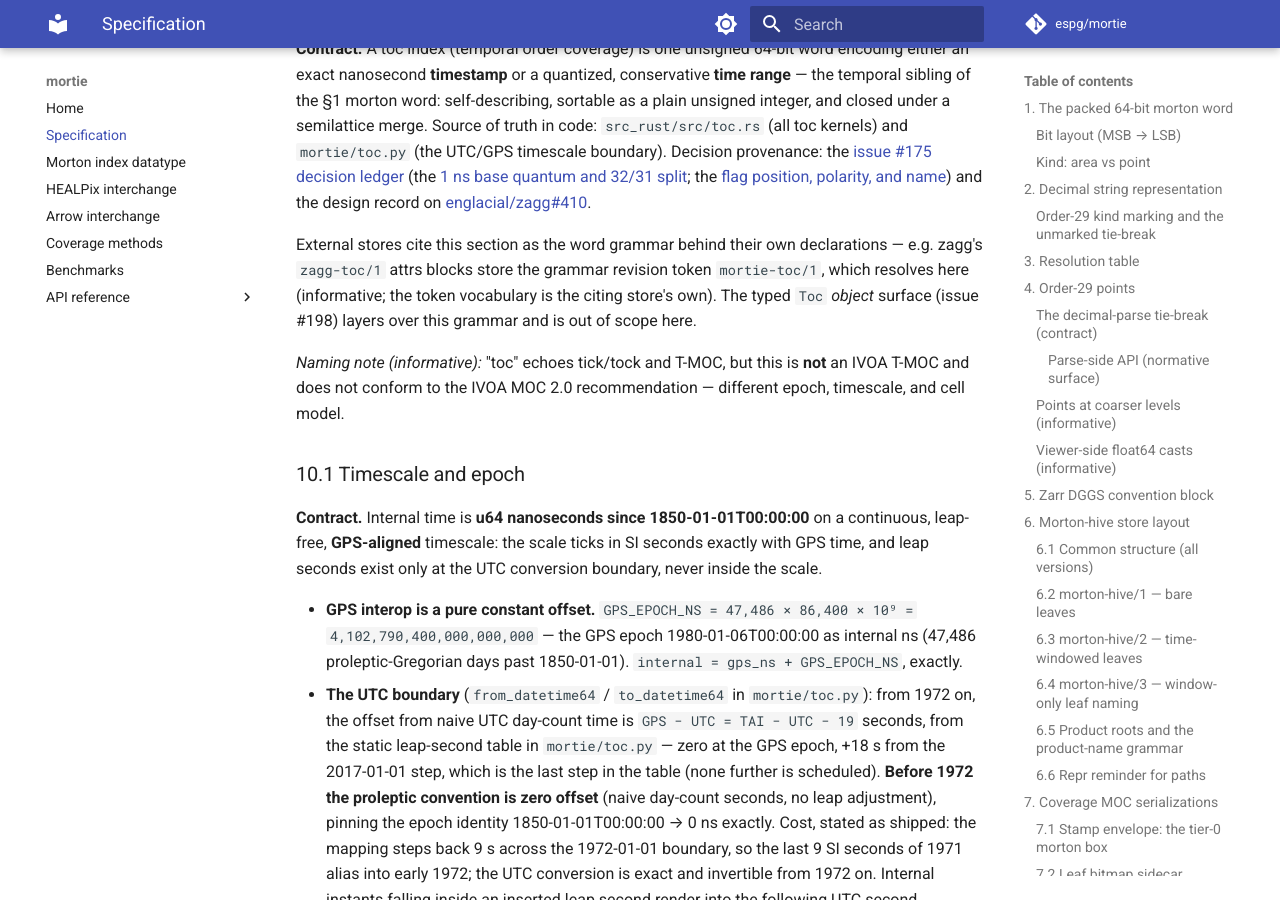
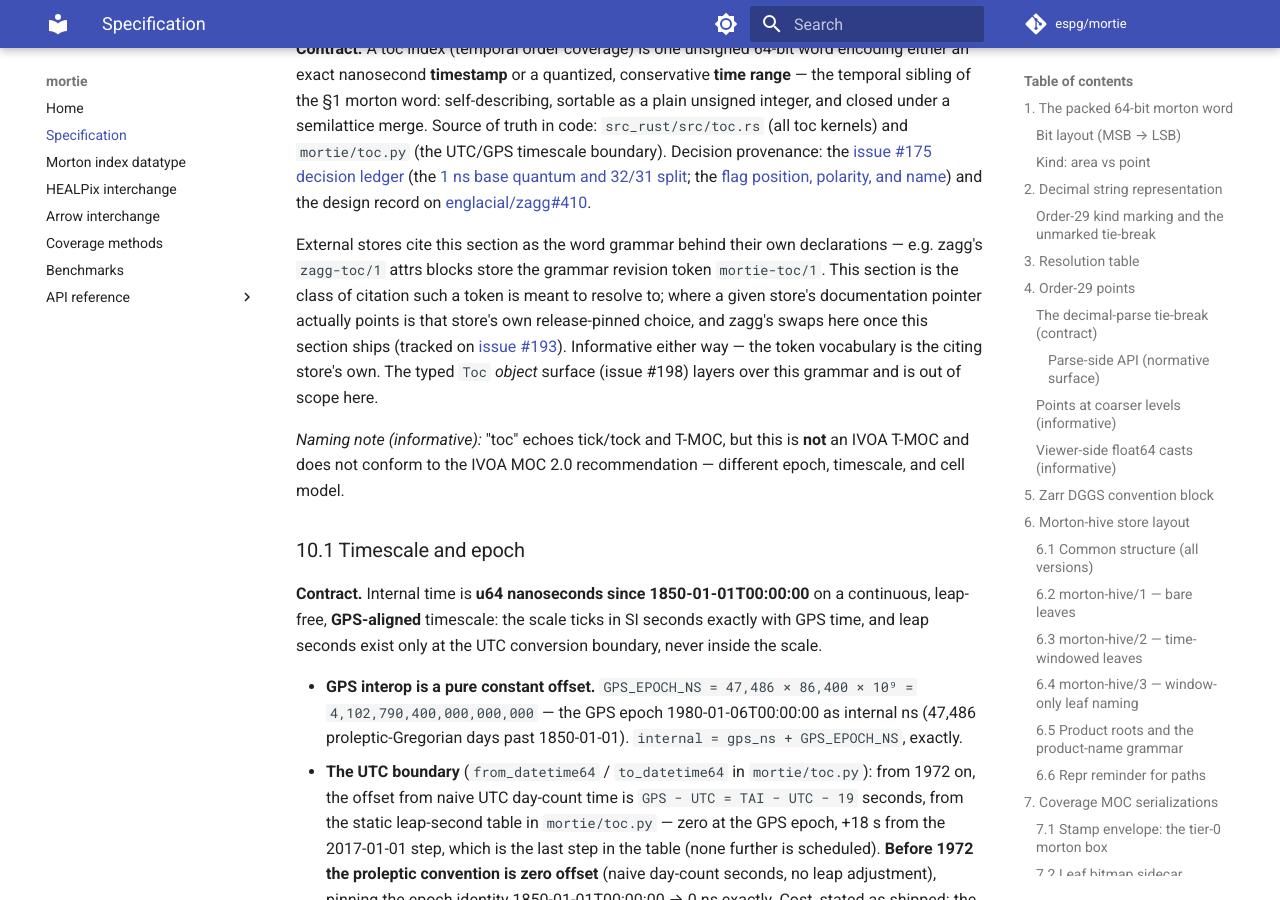
Before and after one commit to espg/mortie, an MkDocs documentation site: the page built from docs/specification.md, in a window 1280 px wide and 900 px high, scrolled down 17293 px. Built offline with MkDocs 1.6.1 and Material for MkDocs 9.7.7, drawn with Linux system fonts in a browser that asks for light colours; comment, search, counter and statistics services are not loaded; the version menu is left out.

Commit message:
fold review: state the toc citation pointer as forward-looking (issue #193)

```diff
--- a/docs/specification.md
+++ b/docs/specification.md
@@ -785,8 +785,13 @@ and the design record on
 
 External stores cite this section as the word grammar behind their own
 declarations — e.g. zagg's `zagg-toc/1` attrs blocks store the grammar
-revision token `mortie-toc/1`, which resolves here (informative; the token
-vocabulary is the citing store's own). The typed `Toc` *object* surface
+revision token `mortie-toc/1`. This section is the class of citation such a
+token is meant to resolve to; where a given store's documentation pointer
+actually points is that store's own release-pinned choice, and zagg's swaps
+here once this section ships (tracked on
+[issue #193](https://github.com/espg/mortie/issues/193)). Informative
+either way — the token vocabulary is the citing store's own. The typed
+`Toc` *object* surface
 (issue #198) layers over this grammar and is out of scope here.
 
 *Naming note (informative):* "toc" echoes tick/tock and T-MOC, but this is
```
